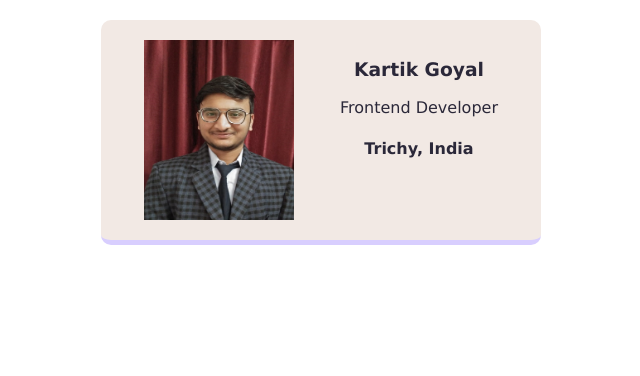
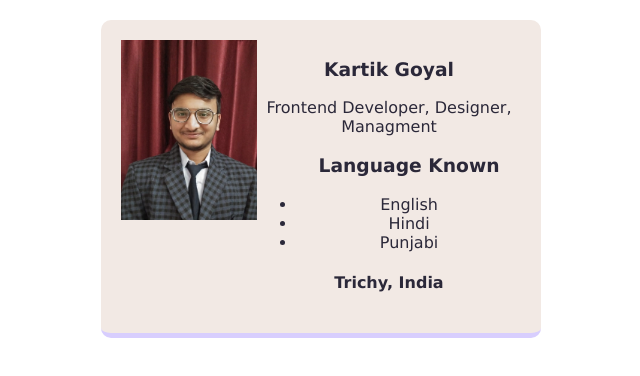
Before and after one commit to kkgoyal263/business-card, a plain HTML site: page index.html in a window 1280 px wide. Shown: the whole page, without its empty margins (319-959 px from the left). Drawn offline with Linux system fonts and the light colour scheme.

Commit message:
update bio

```diff
--- a/index.html
+++ b/index.html
@@ -10,7 +10,12 @@
             <img class="avatar" src="./me.jpg" alt="Kartik smiling wearing a School Court">
             <div class="box">
                 <h3 class="italic">Kartik Goyal</h3>
-                <p>Frontend Developer</p>
+                <p>Frontend Developer, Designer, Managment</p>
+                <ul><h3>Language Known</h3>
+                    <li>English</li>
+                    <li>Hindi</li>
+                    <li>Punjabi</li>
+                </ul>
                 <h4>Trichy, India</h4>
             </div>
 
```
